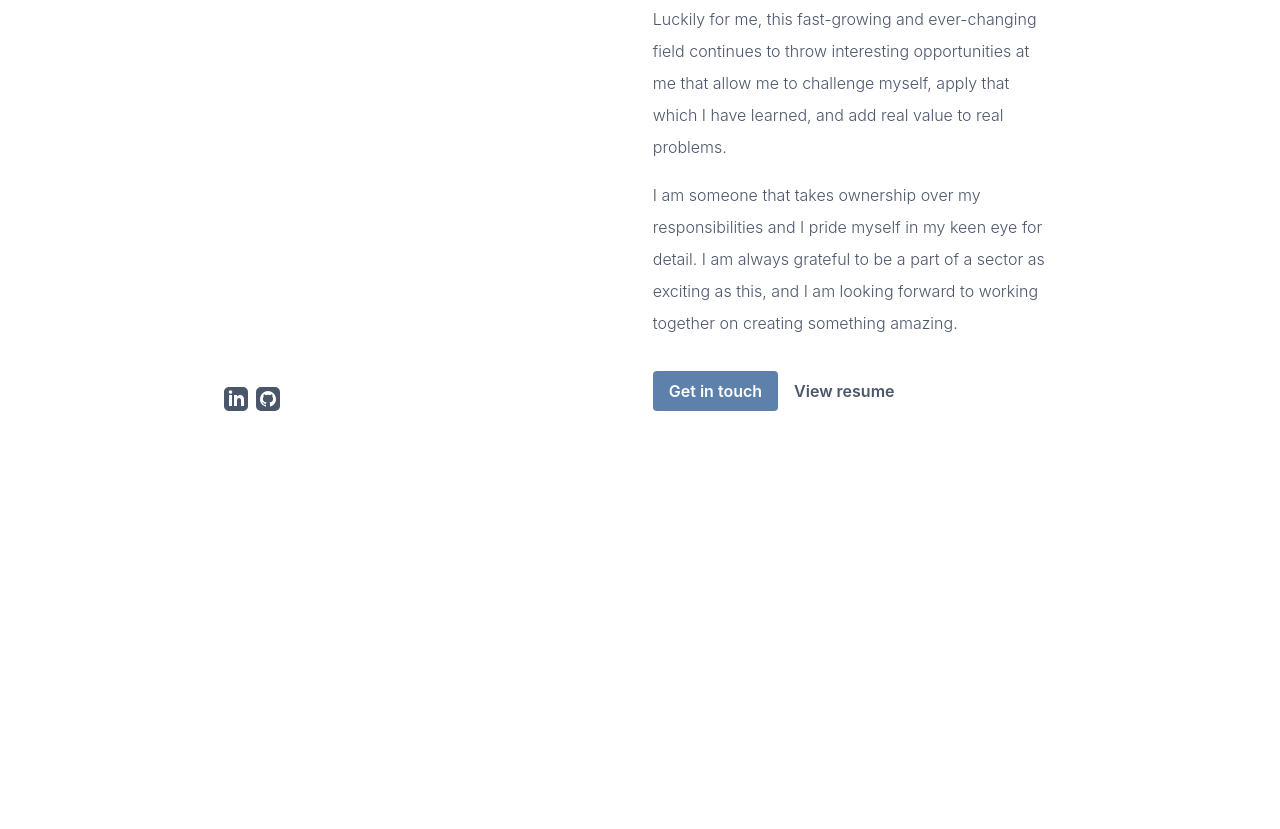
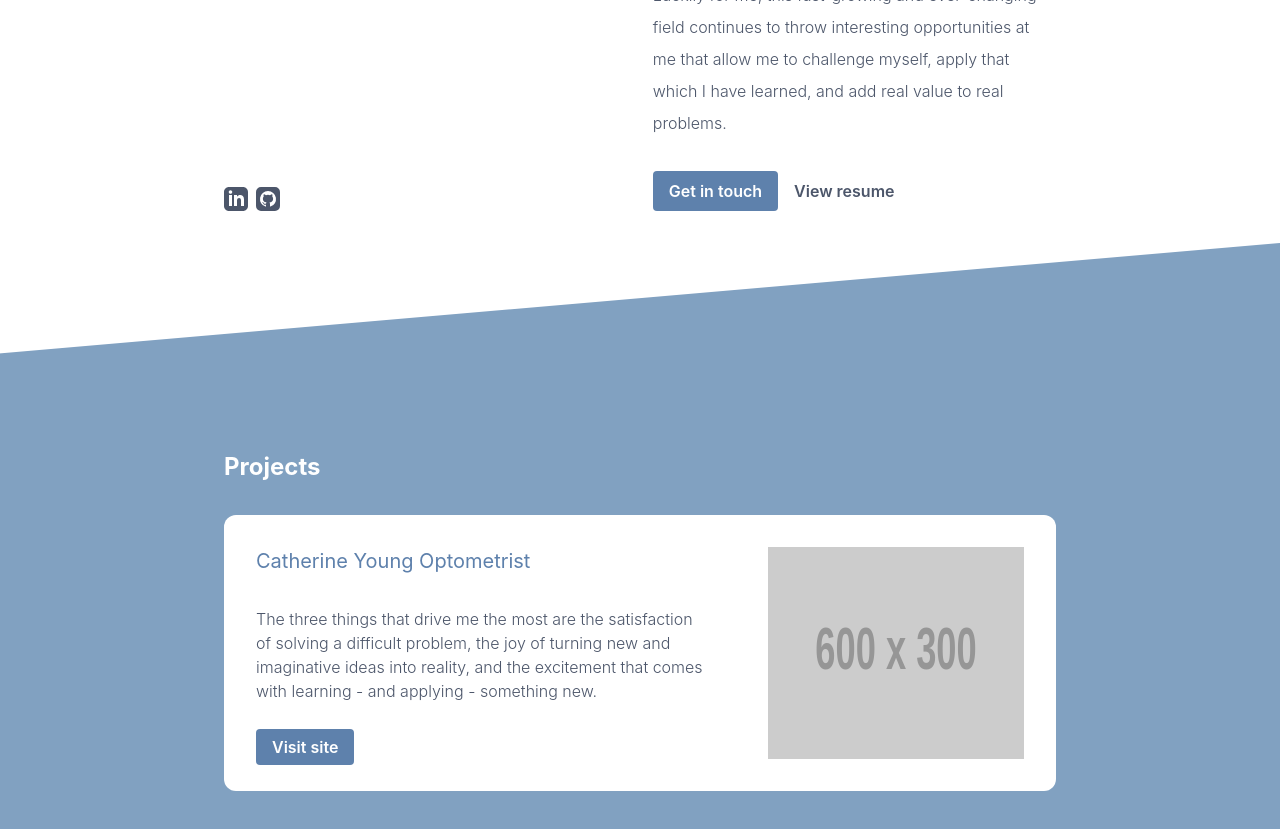
Before and after one commit to BenKrocke/benkrocke.com.au, a website: page index.html in a window 1280 px wide. Shown: the part 429-1258 px from the top of the page. Before the commit the page ends 952 px from the top, so only its background shows below. Drawn offline with Linux system fonts and the light colour scheme; placeholder pictures from the web are drawn by us; a web font is replaced by a local one.

Commit message:
Add second section

```diff
--- a/index.html
+++ b/index.html
@@ -12,7 +12,7 @@
 
   <body>
     <main>
-      <section class="flex flex-col py-12 md:py-20 lg:py-28 px-8 md:px-16 lg:px-28 xl:px-56 2xl:px-80 min-h-screen">
+      <section class="flex flex-col py-12 md:py-20 !pb-40 px-8 md:px-16 lg:px-28 xl:px-56 2xl:px-80 min-h-screen">
 
 	<nav class="hidden lg:block mb-16">
 	  <ul class="flex justify-end font-semibold">
@@ -40,10 +40,9 @@
 	  </div>
 
 	  <div class="pt-24 lg:pt-0 lg:w-3/5 ml-0 lg:ml-40">
-	    <h1 class="mb-8">Summary</h1>
+	    <h2 class="mb-8 text-2xl font-bold">Summary</h2>
 	    <p class="leading-8 mb-4">The three things that drive me the most are the satisfaction of solving a difficult problem, the joy of turning new and imaginative ideas into reality, and the excitement that comes with learning - and applying - something new.</p>
 	    <p class="leading-8 mb-4">Luckily for me, this fast-growing and ever-changing field continues to throw interesting opportunities at me that allow me to challenge myself, apply that which I have learned, and add real value to real problems.</p>
-	    	    <p class="leading-8">I am someone that takes ownership over my responsibilities and I pride myself in my keen eye for detail. I am always grateful to be a part of a sector as exciting as this, and I am looking forward to working together on creating something amazing.</p>
 	    <div class="mt-8 flex items-center">
 	      <a href="mailto:benkrocke@gmail.com" target="_blank" class="bg-nord-blue py-2 px-4 text-white mr-4 font-semibold rounded text-white hover:text-white hover:bg-nord-frost">Get in touch</a>
 	      <a href="./resources/resume.pdf" download target="_blank" class="font-semibold">View resume</a>
@@ -53,6 +52,33 @@
 	</div>
 
       </section>
+
+      <section id="projects">
+	<div class="block lg:hidden custom-shape-divider-bottom-1710655541">
+	  <svg data-name="Layer 1" xmlns="http://www.w3.org/2000/svg" viewBox="0 0 600 120" preserveAspectRatio="none">
+            <path d="M1200 120L0 16.48 0 0 1200 0 1200 120z" class="shape-fill"></path>
+	  </svg>
+	</div>
+	<div class="hidden lg:block custom-shape-divider-bottom-1710655541">
+	  <svg data-name="Layer 1" xmlns="http://www.w3.org/2000/svg" viewBox="0 0 1200 120" preserveAspectRatio="none">
+            <path d="M1200 120L0 16.48 0 0 1200 0 1200 120z" class="shape-fill"></path>
+	  </svg>
+	</div>
+
+	<div class="bg-nord-frost flex flex-col py-12 md:py-20 !pb-40 px-8 md:px-16 lg:px-28 xl:px-56 2xl:px-80 min-h-screen">
+	  <h1 class="text-white mb-8 text-2xl font-bold">Projects</h1>
+	  <div class="bg-white rounded-xl p-8 flex">
+	    <div class="w-2/3 pr-16">
+	    <h2 class="mb-8 text-xl">Catherine Young Optometrist</h2>
+	    <p class="mb-8">The three things that drive me the most are the satisfaction of solving a difficult problem, the joy of turning new and imaginative ideas into reality, and the excitement that comes with learning - and applying - something new.</p>
+	      <a href="mailto:benkrocke@gmail.com" target="_blank" class="bg-nord-blue py-2 px-4 text-white font-semibold rounded text-white hover:text-white hover:bg-nord-frost">Visit site</a>
+	    </div>
+	    <img src="https://placehold.co/600x300" class="w-1/3" />
+	  </div>
+	</div>
+
+      </section>
+
     </main>
   </body>
 
--- a/input.css
+++ b/input.css
@@ -21,3 +21,17 @@ p {
 a {
     @apply text-nord-black hover:text-nord-blue transition-colors;
 }
+
+.custom-shape-divider-bottom-1710655541 {
+    @apply static left-0 w-full overflow-hidden leading-none rotate-180 -mt-40 md:-mt-32;
+}
+
+.custom-shape-divider-bottom-1710655541 svg {
+    @apply relative block h-32;
+    width: calc(100% + 1.3px);
+    transform: rotateY(180deg);
+}
+
+.custom-shape-divider-bottom-1710655541 .shape-fill {
+    @apply fill-nord-frost;
+}
```
Also changed, not shown: output.css.
